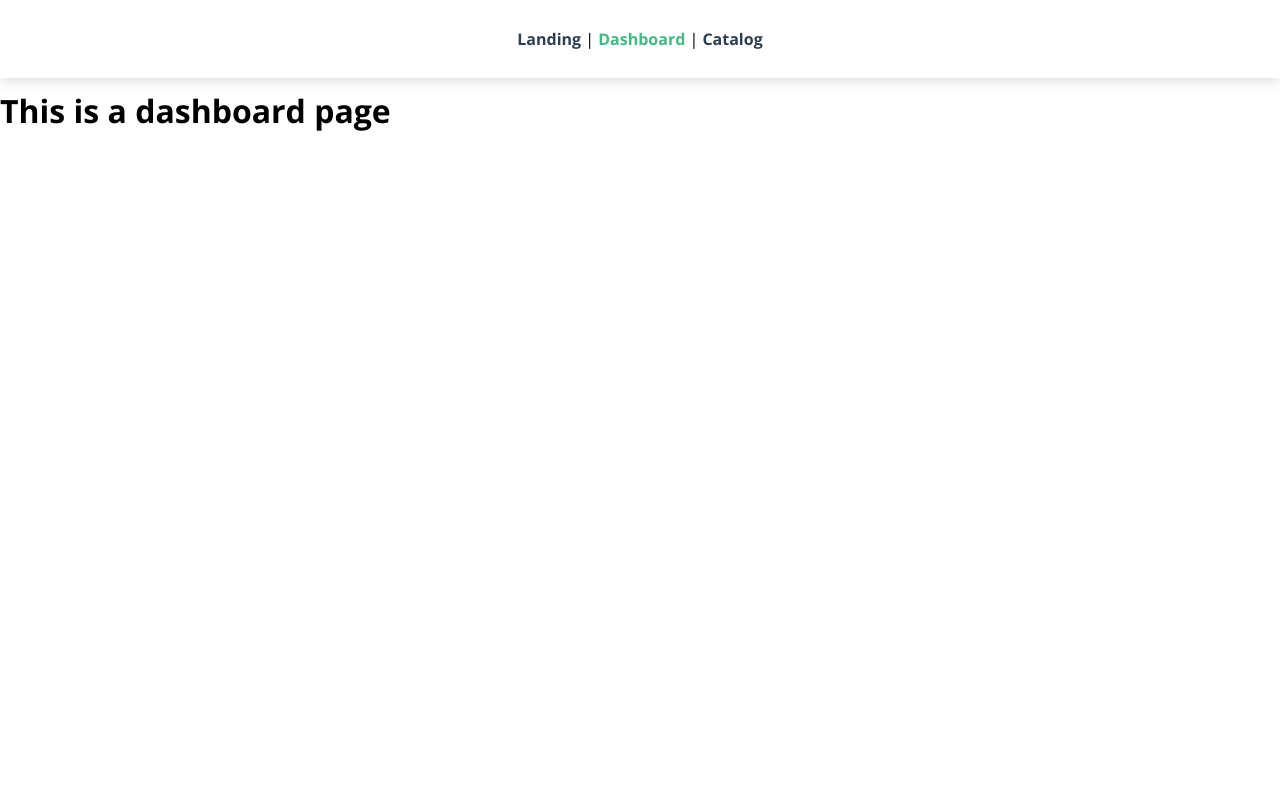
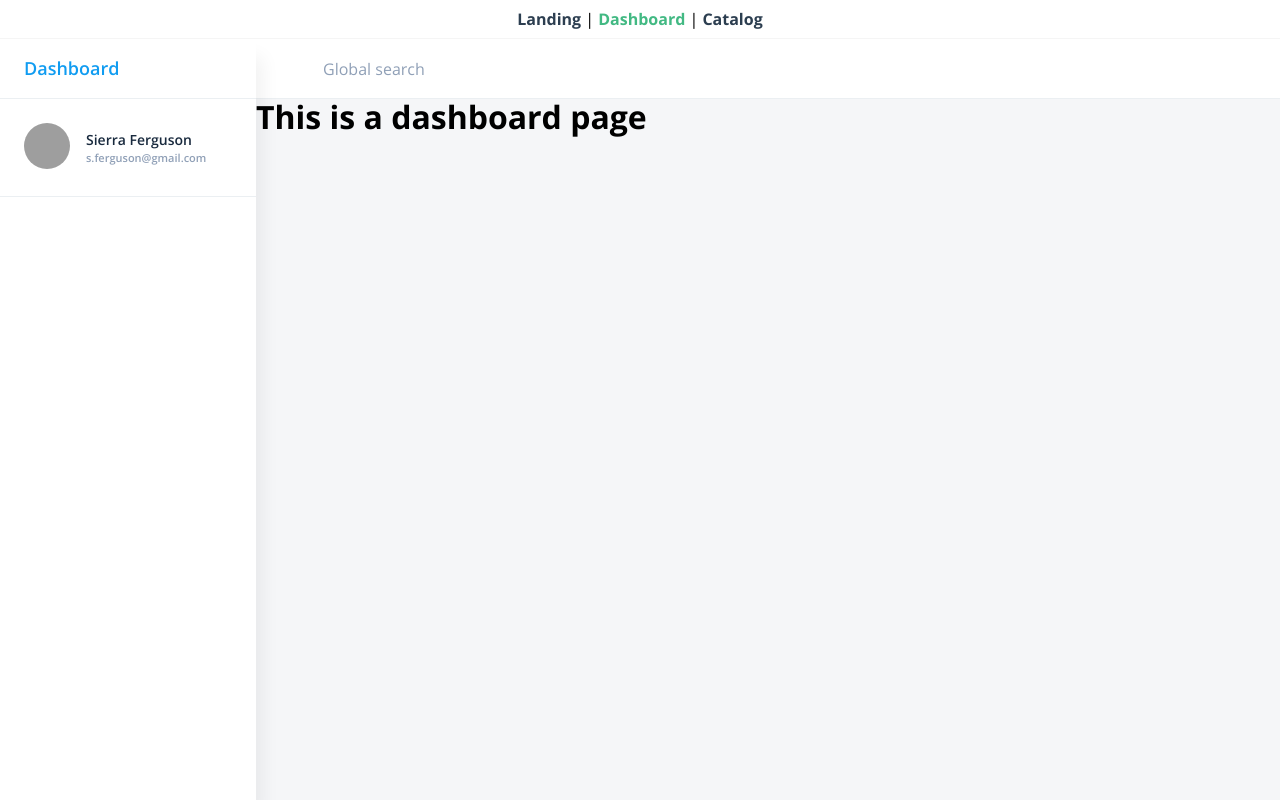
Before and after one commit to kirrousel/vue-tasks, a Vue app: page /dashboard in a window 1280 px wide. Built offline with nearby package versions, Linux system fonts and the light colour scheme; grey boxes are pictures that could not be loaded; the HTML template or start-up script is replaced by a standard one.

Commit message:
add dashboard layout

```diff
--- a/src/App.vue
+++ b/src/App.vue
@@ -10,12 +10,14 @@
 </template>
 
 <style>
+#app {
+ height: 100%;
+}
 #nav {
-  padding: 30px 15px;
+  padding: 10px 15px;
   text-align: center;
-  margin-bottom: 15px;
-  box-shadow: 0 0 15px 0 rgba(0,0,0,.2);
   box-sizing: border-box;
+  border-bottom: 1px solid #F5f5f5;
 
   a {
     font-weight: bold;
--- a/src/assets/css/variables.css
+++ b/src/assets/css/variables.css
@@ -13,4 +13,8 @@
   --main-color-light: #5A98D0;
   --main-color-lightest: #98C3E8;
   --color-white: #ffffff;
+
+  --dashboard-grey: #90A0B7;
+  --dashboard-grey-icon: #C2CFE0;
+  --dashboard-accent-blue: #109CF1;
 }
--- /dev/null
+++ b/src/components/dashboard/DashboardUser.vue
@@ -0,0 +1,48 @@
+<template>
+  <div class="user">
+    <div class="user__box">
+      <img class="user__img" src="https://picsum.photos/100/100">
+    </div>
+    <div class="user__box">
+      <p class="user__name">Sierra Ferguson</p>
+      <p class="user__email">s.ferguson@gmail.com</p>
+    </div>
+  </div>
+</template>
+
+<script>
+  export default {
+
+  }
+</script>
+
+<style scoped>
+  .user {
+    display: flex;
+    align-items: center;
+    margin: 0 -8px;
+  }
+
+  .user__box {
+    padding: 0 8px;
+  }
+
+  .user__img {
+    border-radius: 50%;
+    width: 46px;
+    height: 46px;
+  }
+
+  .user__name {
+    font-size: 0.875rem;
+    font-weight: 500;
+    color: #192A3E;
+    line-height: 21px;
+  }
+  .user__email {
+    font-size: 0.6875rem;
+    color: var(--dashboard-grey);
+    font-weight: 500;
+    line-height: 16px;
+  }
+</style>
--- /dev/null
+++ b/src/components/dashboard/layout/DashboardHeader.vue
@@ -0,0 +1,86 @@
+<template>
+  <div class="header">
+    <div class="header__box header__box--search">
+      <div class="header__search header-search">
+        <svg class="header-search__ico">
+          <use href="#dashboard-search"></use>
+        </svg>
+        <input class="header-search__input" type="search" placeholder="Global search"/>
+      </div>
+    </div>
+    <div class="header__box">
+      <button type="button" class="header__button">
+        <svg class="header__ico">
+          <use href="#dashboard-notification"></use>
+        </svg>
+      </button>
+    </div>
+  </div>
+</template>
+
+<script>
+  export default {
+
+  }
+</script>
+
+<style scoped>
+  .header {
+    display: flex;
+    align-items: center;
+    padding: 10px 35px;
+    height: 60px;
+    background-color: var(--color-white);
+    box-sizing: border-box;
+    border-bottom: 1px solid #EBEFF2;
+  }
+
+  .header__box {
+
+  }
+
+  .header__box--search {
+    flex-grow: 1;
+  }
+
+  .header-search {
+    position: relative;
+  }
+
+  .header-search__input {
+    width: 100%;
+    max-width: 300px;
+    padding: 0 32px;
+
+    &::placeholder {
+      color: var(--dashboard-grey);
+    }
+  }
+
+  .header-search__ico {
+    position: absolute;
+    top: 50%;
+    transform: translateY(-50%);
+    left: 0;
+    width: 20px;
+    height: 20px;
+    filL: var(--dashboard-grey-icon);
+  }
+
+  .header__button {
+    position: relative;
+    width: 32px;
+    height: 32px;
+  }
+
+  .header__ico {
+    position: absolute;
+    top: 50%;
+    left: 50%;
+    transform: translateY(-50%) translateX(-50%);
+    width: 16px;
+    height: 20px;
+    fill: var(--dashboard-grey-icon);
+  }
+
+</style>
--- /dev/null
+++ b/src/components/dashboard/layout/DashboardSidebar.vue
@@ -0,0 +1,51 @@
+<template>
+  <div class="sidebar">
+    <div class="sidebar__header">
+      <p class="sidebar__title">Dashboard</p>
+    </div>
+    <div class="sidebar__box">
+      <DashboardUser/>
+    </div>
+  </div>
+</template>
+
+<script>
+  import DashboardUser from '../DashboardUser.vue';
+  export default {
+    components: {DashboardUser},
+
+  }
+</script>
+
+<style scoped>
+  .sidebar {
+    position: fixed;
+    top: 39px;
+    bottom: 0;
+    left: 0;
+    width: 256px;
+    background-color: var(--color-white);
+    box-shadow: 6px 18px 18px rgba(0, 0, 0, 0.06);
+  }
+
+  .sidebar__header {
+    display: flex;
+    align-items: center;
+    height: 60px;
+    padding: 17px 24px;
+    border-bottom: 1px solid #EBEFF2;
+    box-sizing: border-box;
+  }
+
+  .sidebar__title {
+    font-size: 1.125rem;
+    font-weight: 500;
+    color: var(--dashboard-accent-blue);
+  }
+
+  .sidebar__box {
+    padding: 24px;
+    border-bottom: 1px solid #EBEFF2;
+  }
+
+</style>
--- a/src/components/landing/LandingHero.vue
+++ b/src/components/landing/LandingHero.vue
@@ -20,7 +20,7 @@
 <style scoped>
   .landing-hero {
     height: 100%;
-    min-height: calc(100vh - 144px); /*headers*/
+    min-height: calc(100vh - 89px); /*headers*/
     background: linear-gradient(0deg, rgba(152, 195,232, 0.2) 8.84%, rgba(152, 195, 232, 0) 31.12%);
 
     @media (--viewport-tablet) {
--- a/src/views/LayoutDashboard.vue
+++ b/src/views/LayoutDashboard.vue
@@ -1,12 +1,33 @@
 <template>
-  <div class="content">
-    <router-view/>
+  <div class="layout">
+    <DashboardSidebar></DashboardSidebar>
+    <div class="content">
+      <DashboardHeader/>
+      <router-view/>
+    </div>
   </div>
 </template>
 
 <script>
+  import DashboardSidebar from '@/components/dashboard/layout/DashboardSidebar.vue';
+  import DashboardHeader from '@/components/dashboard/layout/DashboardHeader.vue';
 
 export default {
-  name: 'LayoutDashboard'
+  name: 'LayoutDashboard',
+  components: {DashboardSidebar, DashboardHeader}
 }
 </script>
+
+<style scoped>
+
+  .layout {
+    height: calc(100% - 39px);
+  }
+  .content {
+    padding-left: 256px;
+    background-color: #F5F6F8;
+    height: 100%;
+    min-height: 100%;
+    height: auto !important;
+  }
+</style>
```
Also changed, not shown: src/assets/sprite/dashboard-notification.svg (added), src/assets/sprite/dashboard-search.svg (added).
